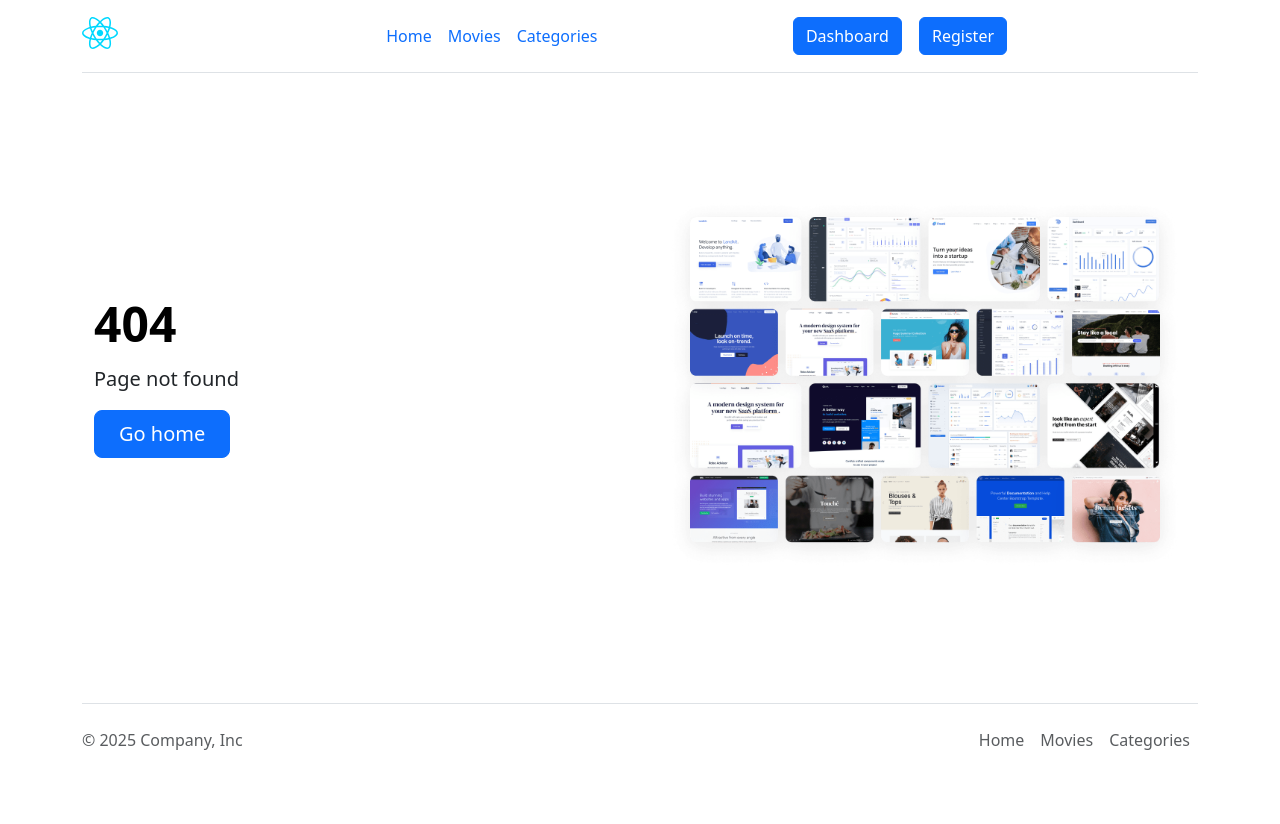
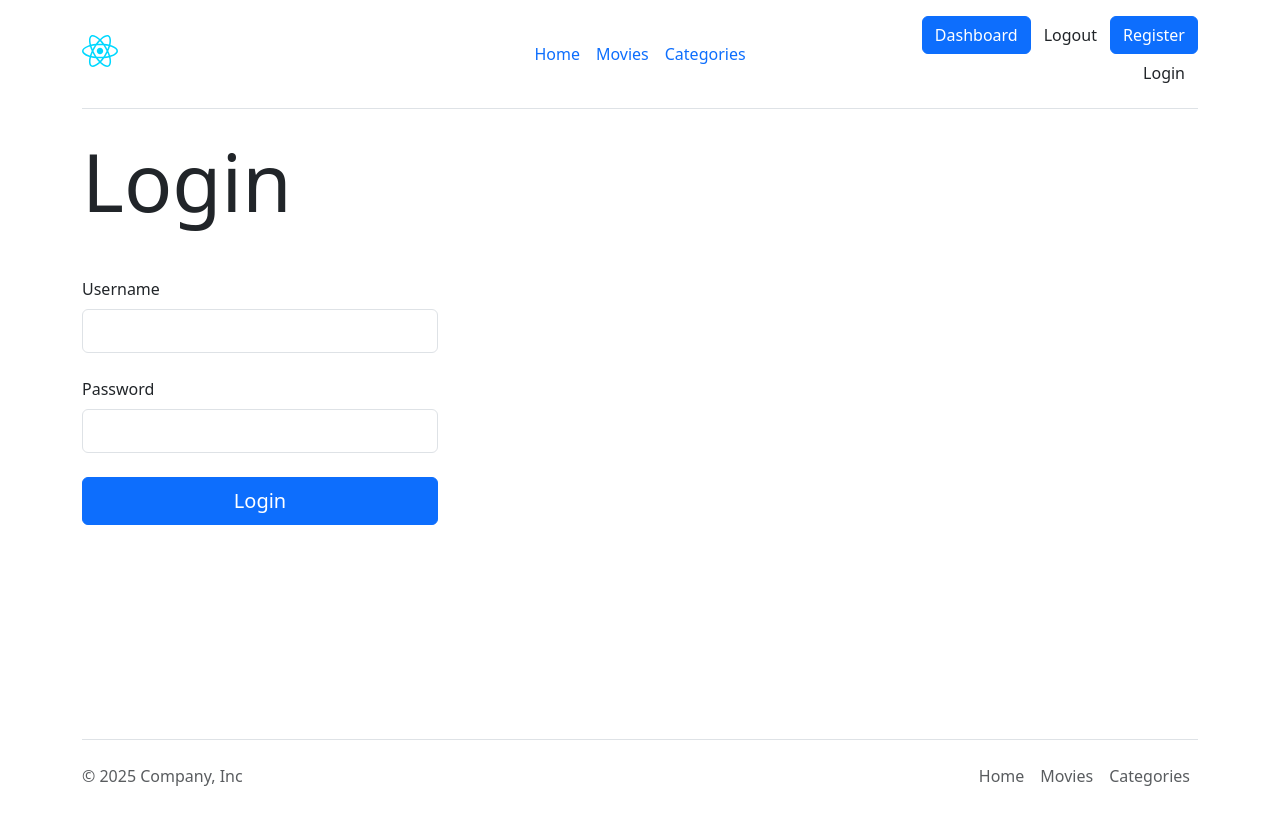
Before and after one commit to front-end-by-rimantas/55-grupe-final-fantasy, a React (Vite) app in the folder client/: page /login in a window 1280 px wide. Before the commit this address had no page. Shown: the top 824 px of the page. Before the commit the page ends 800 px from the top, so only its background shows below. Built offline with nearby package versions, Linux system fonts and the light colour scheme.

Commit message:
Login page

```diff
--- a/client/src/App.jsx
+++ b/client/src/App.jsx
@@ -7,6 +7,7 @@ import { MoviesPage } from './pages/public/Movies';
 import { CategoryInnerPage } from './pages/public/CategoryInner';
 import { MovieInnerPage } from './pages/public/MovieInner';
 import { RegisterPage } from './pages/public/Register';
+import { LoginPage } from './pages/public/Login';
 
 export function App() {
   return (
@@ -19,6 +20,7 @@ export function App() {
           <Route path='/categories' element={<CategoriesPage />} />
           <Route path='/categories/:category' element={<CategoryInnerPage />} />
           <Route path='/register' element={<RegisterPage />} />
+          <Route path='/login' element={<LoginPage />} />
           <Route path='*' element={<NotFoundPage />} />
         </Route>
       </Routes>
--- a/client/src/components/Header.jsx
+++ b/client/src/components/Header.jsx
@@ -23,9 +23,9 @@ export function Header() {
                 </ul>
                 <div className="col-md-3 text-end">
                     <Link to="/admin" className="btn btn-primary">Dashboard</Link>
-                </div>
-                <div className="col-md-3">
+                    <Link to="/logout" className="btn">Logout</Link>
                     <Link to="/register" className="btn btn-primary">Register</Link>
+                    <Link to="/login" className="btn">Login</Link>
                 </div>
             </header>
         </div>
--- /dev/null
+++ b/client/src/pages/public/Login.jsx
@@ -0,0 +1,27 @@
+import { PublicPageTitle } from "../../components/PublicPageTitle";
+
+export function LoginPage() {
+    return (
+        <main className="min-page-height">
+            <PublicPageTitle title="Login" />
+
+            <div className="container">
+                <div className="row">
+                    <form className="col-12 col-sm-10 col-md-8 col-lg-6 col-xl-4">
+                        <div className="mb-4">
+                            <label htmlFor="username_or_email" className="form-label">Username</label>
+                            <input id="username_or_email" type="text" className="form-control fs-5" required="" />
+                        </div>
+                        <div className="mb-4">
+                            <label htmlFor="password" className="form-label">Password</label>
+                            <input id="password" type="password" className="form-control fs-5" required="" />
+                        </div>
+                        <div className="mb-4">
+                            <button type="submit" className="btn btn-primary w-100 py-2 fs-5">Login</button>
+                        </div>
+                    </form>
+                </div>
+            </div>
+        </main>
+    );
+}
--- a/client/src/pages/public/Register.jsx
+++ b/client/src/pages/public/Register.jsx
@@ -1,11 +1,9 @@
+import { PublicPageTitle } from "../../components/PublicPageTitle";
+
 export function RegisterPage() {
     return (
         <main className="min-page-height">
-            <div className="container">
-                <div className="row">
-                    <h1 className="col-12 display-1 mb-5">Register</h1>
-                </div>
-            </div>
+            <PublicPageTitle title="Register" />
 
             <div className="container">
                 <div className="row">
```
